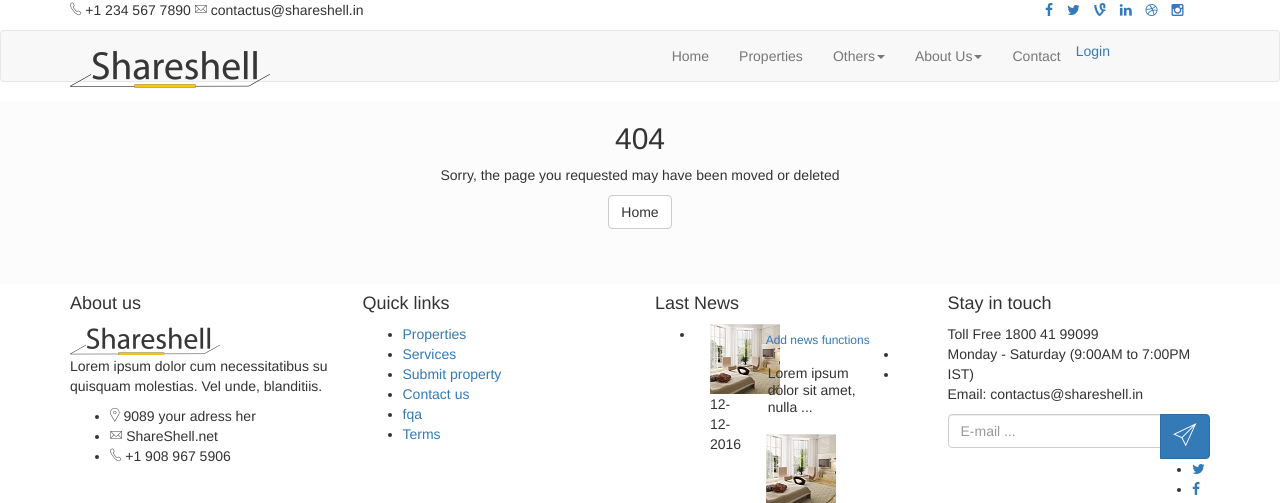
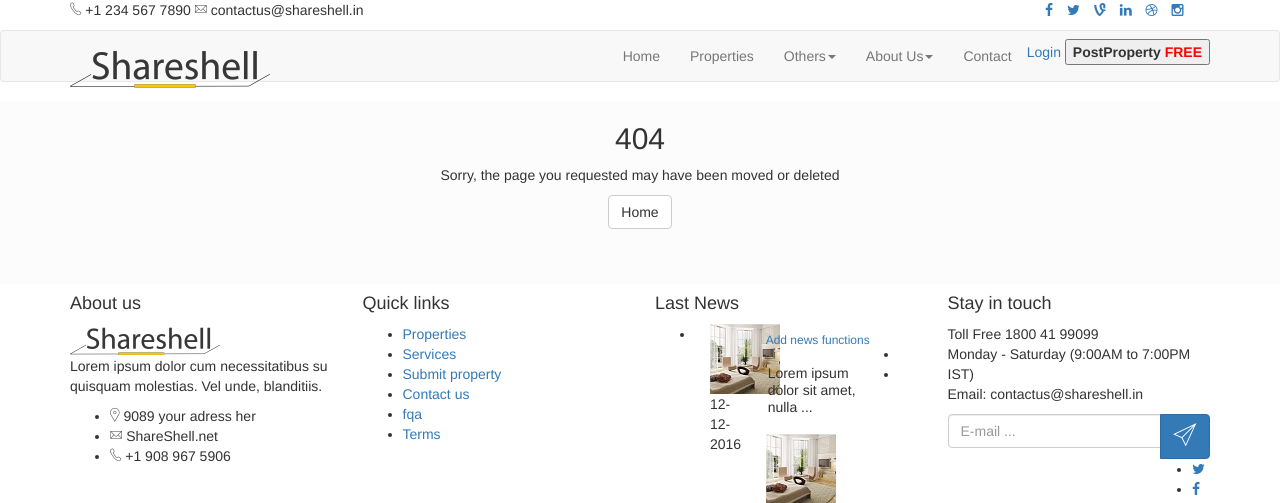
Before and after one commit to rajreeshu/shareshell, a CodeIgniter app: page /git_shareshell/index.php/main/my404 in a window 1280 px wide. Shown: the top 503 px of the page. Run offline with CodeIgniter, Linux system fonts and the light colour scheme; some libraries are stand-ins or nearby versions.

Commit message:
header changes submit button added

```diff
--- a/application/views/website/header.php
+++ b/application/views/website/header.php
@@ -10,12 +10,12 @@
 
     }else{
 
-        $submit_property_button="";
+        $submit_property_button="<button class=\"navbar-btn nav-button wow fadeInRight\" onclick=\" window.open('".base_url('main/submit_property')."')\" data-wow-delay=\"0.5s\"><B>PostProperty<span style=\"color: red;\"> FREE</b></span></button>";
         // $submit_property_button="<button class=\"navbar-btn nav-button wow fadeInRight\" onclick=\" window.open('".base_url('main/submit_property')."')\" data-wow-delay=\"0.5s\">submit</button>";
 
-        $login_logout_button="<a class=\"navbar-btn nav-button wow bounceInRight login \" href=\"".base_url('main/log_user')."\" data-wow-delay=\"0.5s\" id=\"login_button_header\" style=\"position:relative;top:10px;\">Login</a>";
+        $login_logout_button="<a class=\"navbar-btn nav-button wow bounceInRight login \" href=\"".base_url('main/log_user')."\" data-wow-delay=\"0.5s\" id=\"login_button_header\" style=\"position:relative;\">Login</a>";
 
-        $header_tab_shift="margin-right: 100px;";
+        $header_tab_shift="";
     }
 
 ?>
```
